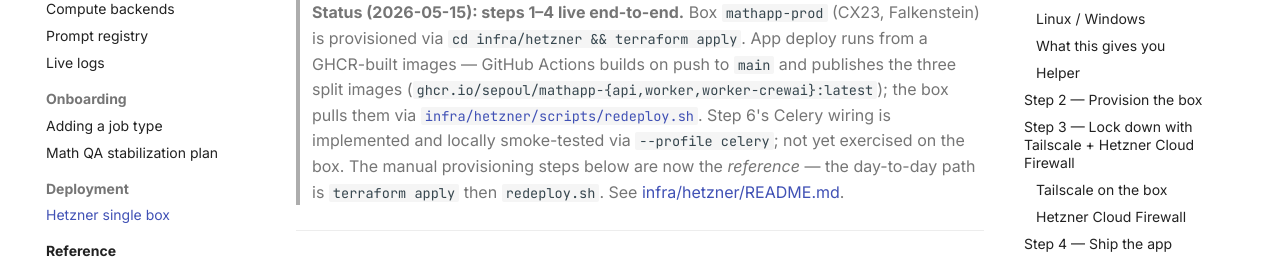
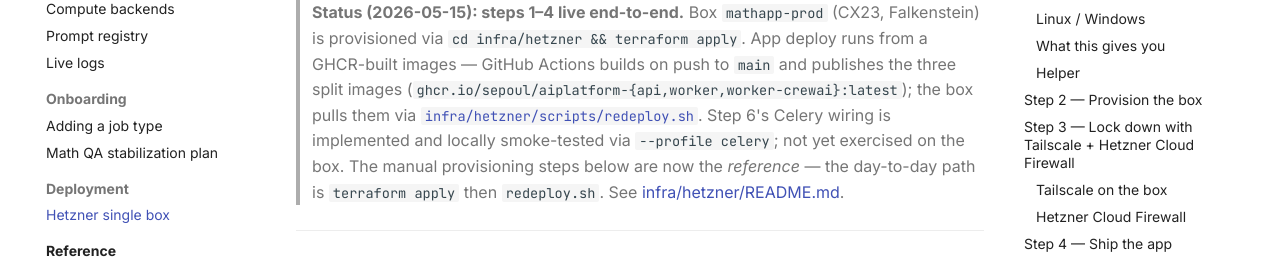
Before and after one commit to sepoul/ai-platform, an MkDocs documentation site: the page built from docs/deployment_hetzner.md, in a window 1280 px wide and 900 px high. Shown: the part 272-535 px from the top of the window. Built offline with MkDocs 1.6.1 and Material for MkDocs 9.7.7, drawn with Linux system fonts in a browser that asks for light colours; some of the changed text lies outside the part shown.

Commit message:
refactor(packages): rename platform distributions from mathapp-* to aiplatform-*
The platform-tier distribution names were math-coded for historical
reasons:

  mathapp-core           → aiplatform-core
  mathapp-control-plane  → aiplatform-api
  mathapp-execution-plane → aiplatform-worker

Domain packages stay math-named (mathai-math-qa,
mathai-math-conversation) — they ARE math.

Touched:
- 5 pyprojects (every `dependencies = [...]`, every `[tool.uv.sources]`
  path source).
- Both Dockerfiles (file headers, install lines).
- docker-compose.yml + docker-compose.prod.yml (image: refs + comments;
  service names unchanged — `api`, `worker`, `worker-crewai`).
- .github/workflows/build-image.yml (matrix `name:` + `image:` refs).
- docs/deployment_hetzner.md (image refs in backticks).
- NEXT_BEST_STEPS.md (one stale `mathapp-worker-crewai` ref).
- Root pyproject.toml comment + pytest pythonpath (now includes
  packages/math-qa/src + packages/math-conversation/src so tests
  work from source without editable install).

GHCR image registry renames follow the same shape:
  ghcr.io/sepoul/mathapp-api          → ghcr.io/sepoul/aiplatform-api
  ghcr.io/sepoul/mathapp-worker       → ghcr.io/sepoul/aiplatform-worker
  ghcr.io/sepoul/mathapp-worker-crewai → ghcr.io/sepoul/aiplatform-worker-crewai

Old image tags remain in GHCR untouched (no auto-delete); the next
`workflow_dispatch` / merge to main publishes new aiplatform-* tags.
Hetzner deploy needs to be redeployed against the new image names —
docker-compose.prod.yml already points there.

Verified: 143/143 green after re-installing editable from new pyproject
sources.

Co-Authored-By: Claude Opus 4.7 <noreply@anthropic.com>

```diff
--- a/docs/deployment_hetzner.md
+++ b/docs/deployment_hetzner.md
@@ -10,7 +10,7 @@ zero-downtime story; that's a different document.
 > `cd infra/hetzner && terraform apply`. App deploy runs from a
 > GHCR-built images — GitHub Actions builds on push to `main` and
 > publishes the three split images
-> (`ghcr.io/sepoul/mathapp-{api,worker,worker-crewai}:latest`); the box
+> (`ghcr.io/sepoul/aiplatform-{api,worker,worker-crewai}:latest`); the box
 > pulls them via
 > [`infra/hetzner/scripts/redeploy.sh`](../infra/hetzner/scripts/redeploy.sh).
 > Step 6's Celery wiring is implemented and locally smoke-tested via
@@ -271,7 +271,7 @@ ssh root@mathapp-prod 'cd /srv/mathapp && infra/hetzner/scripts/redeploy.sh'
 `redeploy.sh` runs `docker compose -f docker-compose.yml -f
 docker-compose.prod.yml --profile ui --profile crewai pull && up -d`,
 then prunes dangling images. The compose override pins each service to
-its split image (`mathapp-api`, `mathapp-worker`, `mathapp-worker-crewai`)
+its split image (`aiplatform-api`, `aiplatform-worker`, `aiplatform-worker-crewai`)
 at `:latest` (or `${IMAGE_TAG}` if exported) — no build happens on the box.
 
 **Both workers run simultaneously.** The `worker` container serves the
@@ -407,7 +407,7 @@ services:
 
   celery-worker:
     build: { context: ., dockerfile: Dockerfile.worker, args: { EXTRA: default } }
-    image: mathapp-worker:local
+    image: aiplatform-worker:local
     command: >
       celery -A mathapp.entrypoints.celery_app worker
       --loglevel=info
```
Also changed, not shown: NEXT_BEST_STEPS.md (+1 -1 lines), docker-compose.prod.yml (+4 -4 lines), docker-compose.yml (+4 -4 lines), pyproject.toml (+16 -12 lines), 8 other files.
